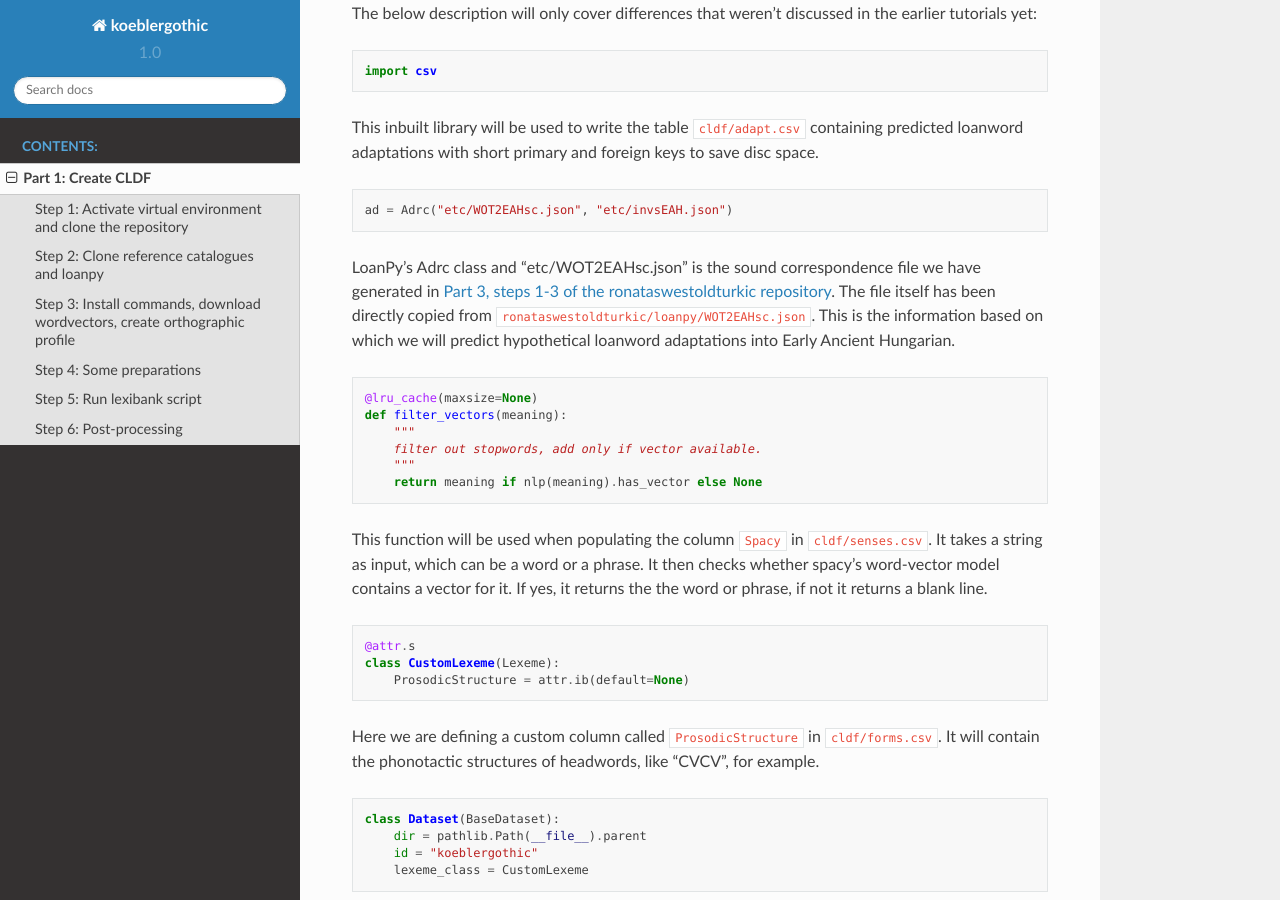
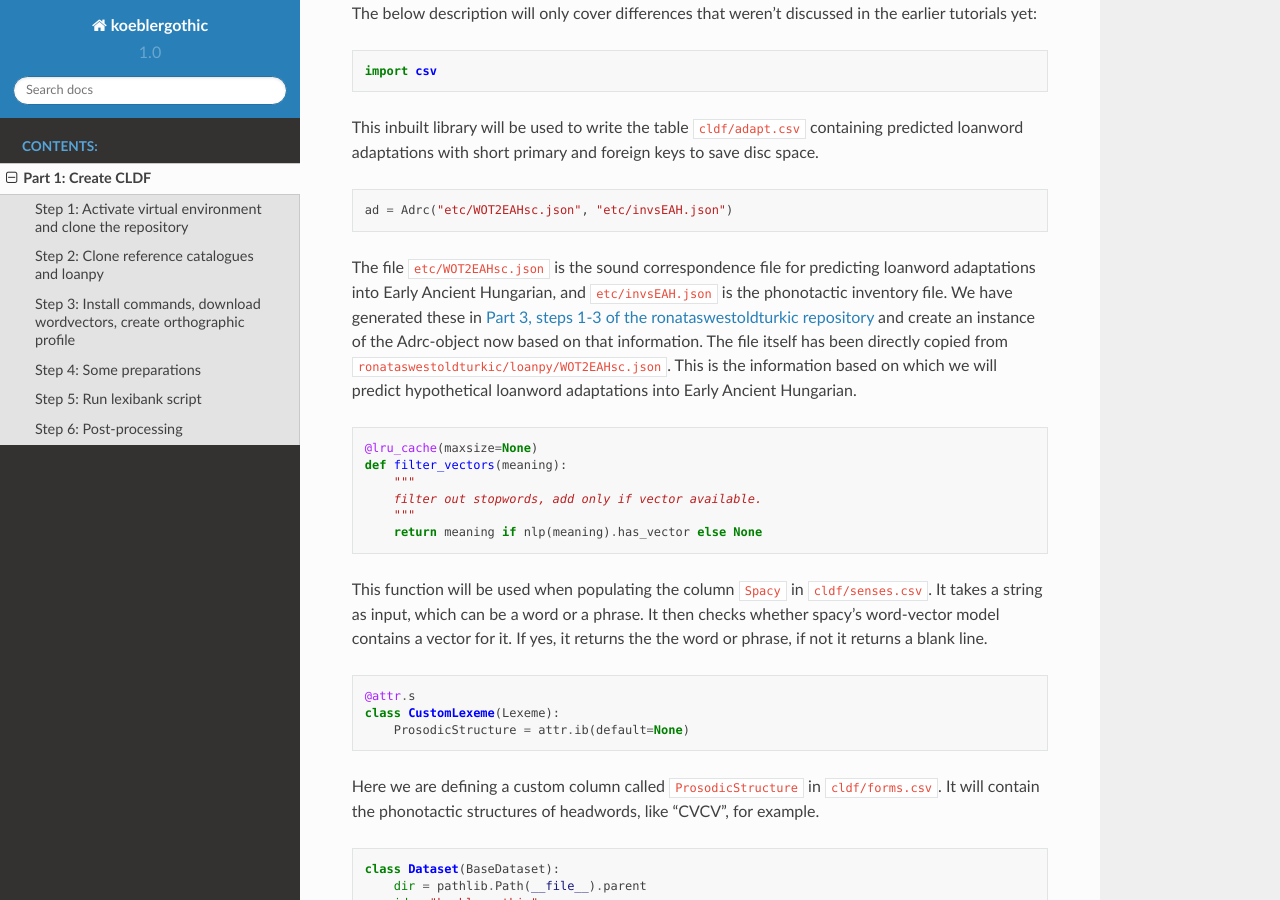
Before and after one commit to LoanpyDataHub/koeblergothic, a Sphinx documentation site: the page built from docs/mkcldf.rst, in a window 1280 px wide and 900 px high, scrolled down 2668 px. Built offline with Sphinx 7.4.7 and the Read the Docs theme 2.0.0, drawn with Linux system fonts in a browser that asks for light colours.

Commit message:
[skip ci] updatedocs

```diff
--- a/docs/mkcldf.rst
+++ b/docs/mkcldf.rst
@@ -154,10 +154,14 @@ keys to save disc space.
 
    ad = Adrc("etc/WOT2EAHsc.json", "etc/invsEAH.json")
 
-LoanPy's Adrc class and "etc/WOT2EAHsc.json" is the sound correspondence file
-we have generated in `Part 3, steps 1-3 of the ronataswestoldturkic
+The file ``etc/WOT2EAHsc.json`` is the sound correspondence file for
+predicting loanword adaptations into Early Ancient Hungarian, and
+``etc/invsEAH.json`` is the phonotactic inventory file.
+We have generated these in `Part 3, steps 1-3 of the ronataswestoldturkic
 repository
-<https://ronataswestoldturkic.readthedocs.io/en/latest/mkloanpy.html#step-3-mine-vertical-and-horizontal-sound-correspondences>`_.
+<https://ronataswestoldturkic.readthedocs.io/en/latest/mkloanpy.html#step-3-mine-vertical-and-horizontal-sound-correspondences>`_
+and create an instance of the Adrc-object now based on that
+information.
 The file itself has been directly copied from
 ``ronataswestoldturkic/loanpy/WOT2EAHsc.json``. This is the information based
 on which we will predict hypothetical loanword adaptations into
```
